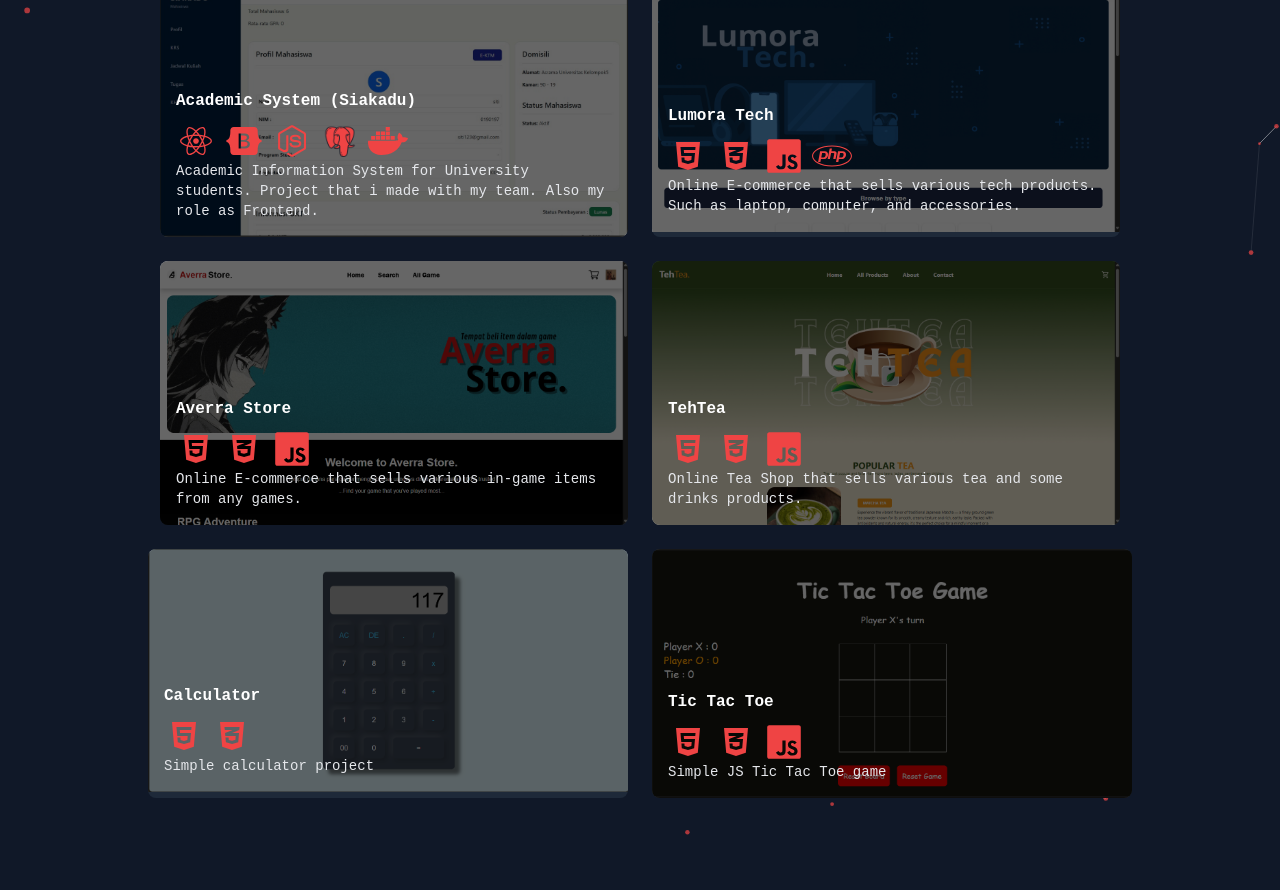
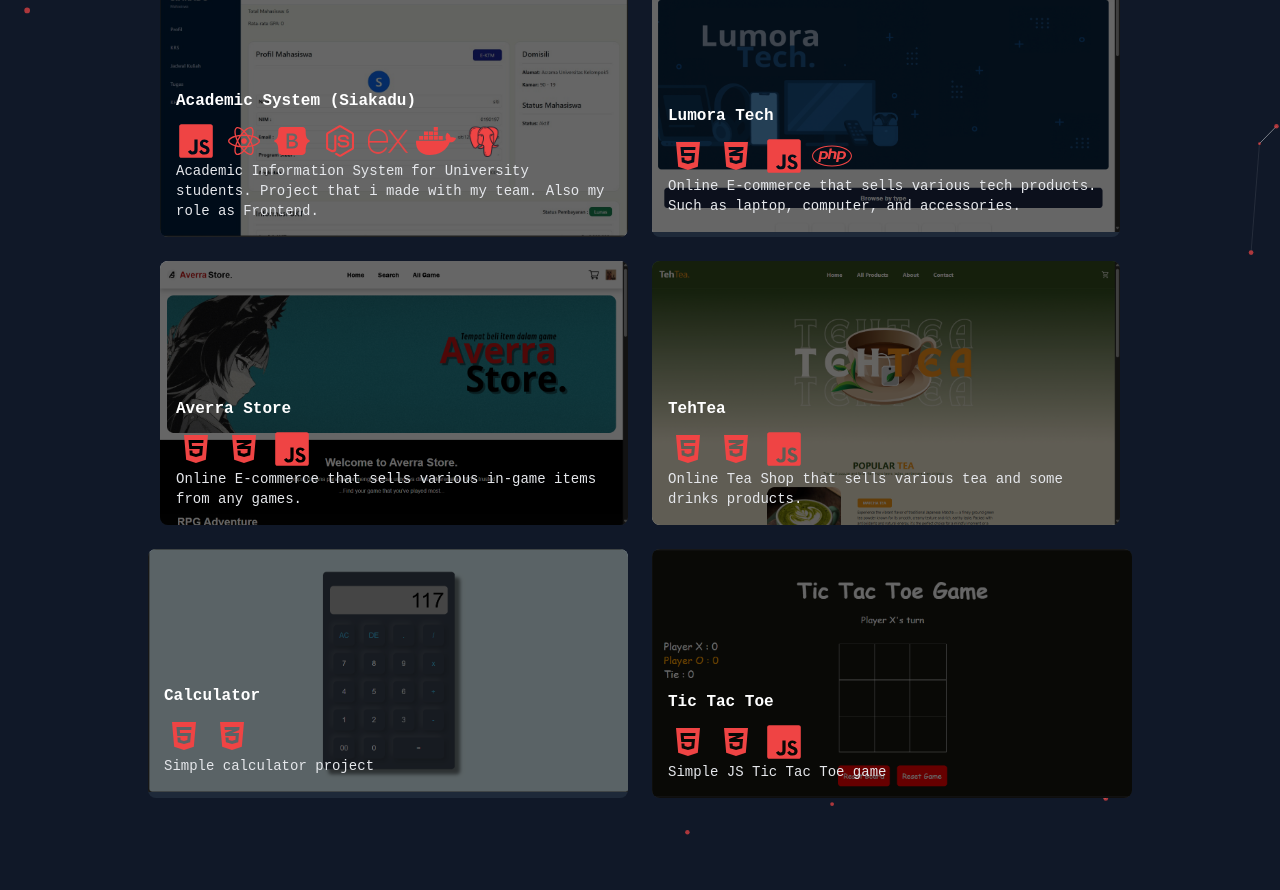
Before and after one commit to Mhmd7uLL/PortFolioReact, a React (Vite) app: page /projects in a window 1280 px wide. Shown: the part 1340-2230 px from the top of the page. Built offline with nearby package versions, Linux system fonts and the light colour scheme.

Commit message:
Update image alt attributes and sources in Projects.jsx

```diff
--- a/src/page/Projects/Projects.jsx
+++ b/src/page/Projects/Projects.jsx
@@ -126,7 +126,7 @@ function Projects() {
                     <div className="flex space-x-2">
                       <img
                         src={js}
-                        alt="Tailwind CSS"
+                        alt="JavaScript"
                         className="w-10 h-10"
                       ></img>
                       <img src={rt} alt="React" className="w-10 h-10"></img>
@@ -153,6 +153,11 @@ function Projects() {
                       Academic System (Siakadu)
                     </h4>
                     <div className="flex space-x-2">
+                      <img
+                        src={js}
+                        alt="JavaScript"
+                        className="w-10 h-10"
+                      ></img>
                       <img src={rt} alt="React" className="w-10 h-10"></img>
                       <img src={bs} alt="Bootstrap" className="w-10 h-10"></img>
                       <img
@@ -161,13 +166,18 @@ function Projects() {
                         className="w-10 h-10"
                       ></img>
                       <img
-                        src={postgre}
-                        alt="PostgreSQL"
+                        src={ex}
+                        alt="NodeJS"
                         className="w-10 h-10"
                       ></img>
                       <img
                         src={docker}
                         alt="Docker"
+                        className="w-10 h-10"
+                      ></img>
+                      <img
+                        src={postgre}
+                        alt="PostgreSQL"
                         className="w-10 h-10"
                       ></img>
                     </div>
```
